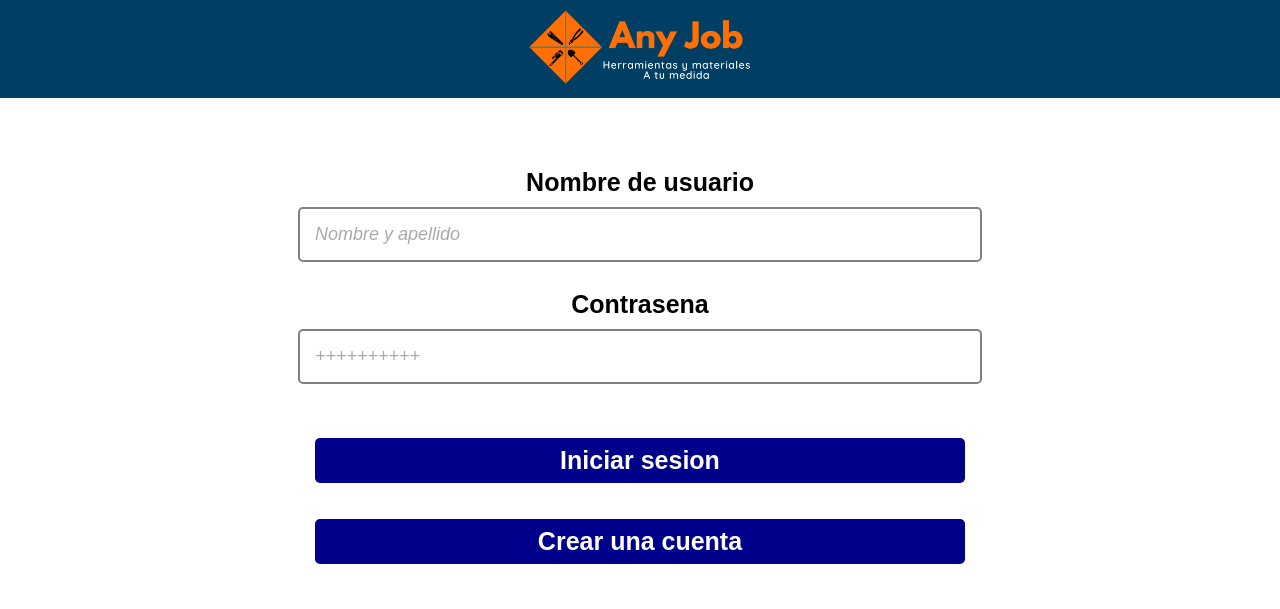
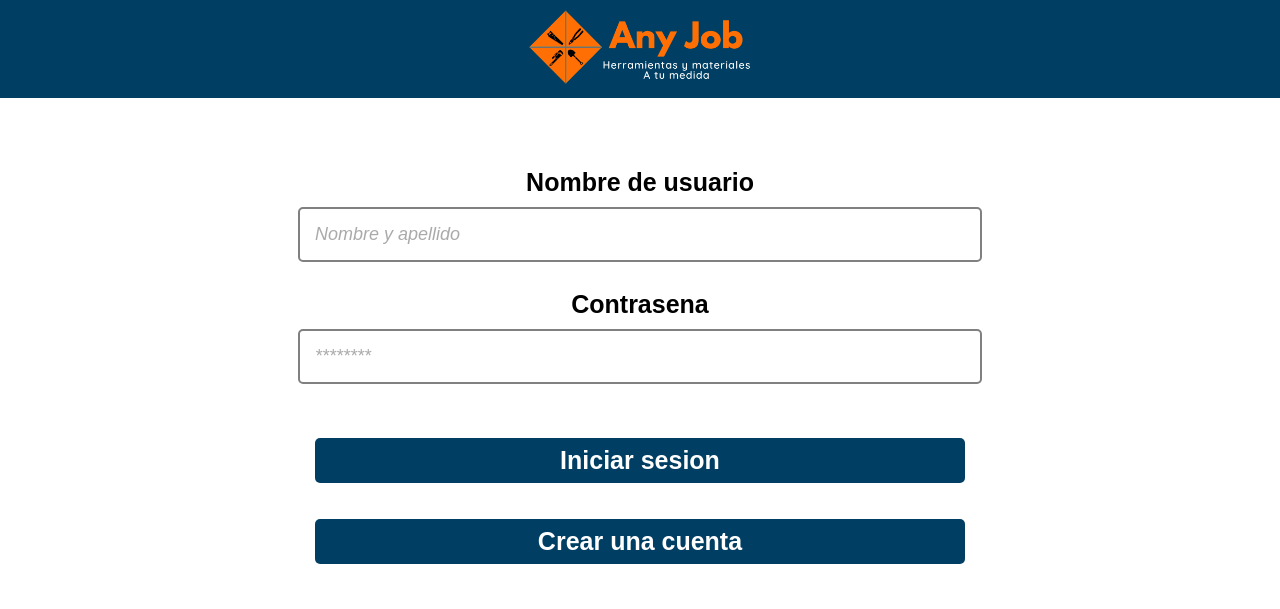
Before and after one commit to Nai-Wacky/HTML-ProWeb, a plain HTML site: page Proyecto web/Usuario.html in a window 1280 px wide. Drawn offline with Linux system fonts and the light colour scheme.

Commit message:
Cambios a usuario

```diff
--- a/Proyecto web/Usuario.css
+++ b/Proyecto web/Usuario.css
@@ -139,7 +139,7 @@ bodyProductos {
 
 .boton-comprar {
     float: none;
-    background: darkblue;
+    background: #003F63;
     color: white;
     border: none;
     display: flex;
@@ -154,7 +154,7 @@ bodyProductos {
 }
 
 .boton-comprar:hover {
-    background: #0300fe;
+    background: #005f96;
 }
 
 .familias {
--- a/Proyecto web/Usuario.html
+++ b/Proyecto web/Usuario.html
@@ -49,7 +49,7 @@
 
                     <br />
 
-                    <input type="text" placeholder="++++++++++" />
+                    <input type="text" placeholder="********" />
 
                 </div>
 
@@ -71,11 +71,7 @@
                     <h3>Crear una cuenta</h3>
                 </button>
             </div>
-
-
         </div>
-
-
     </div>
 
 
```
